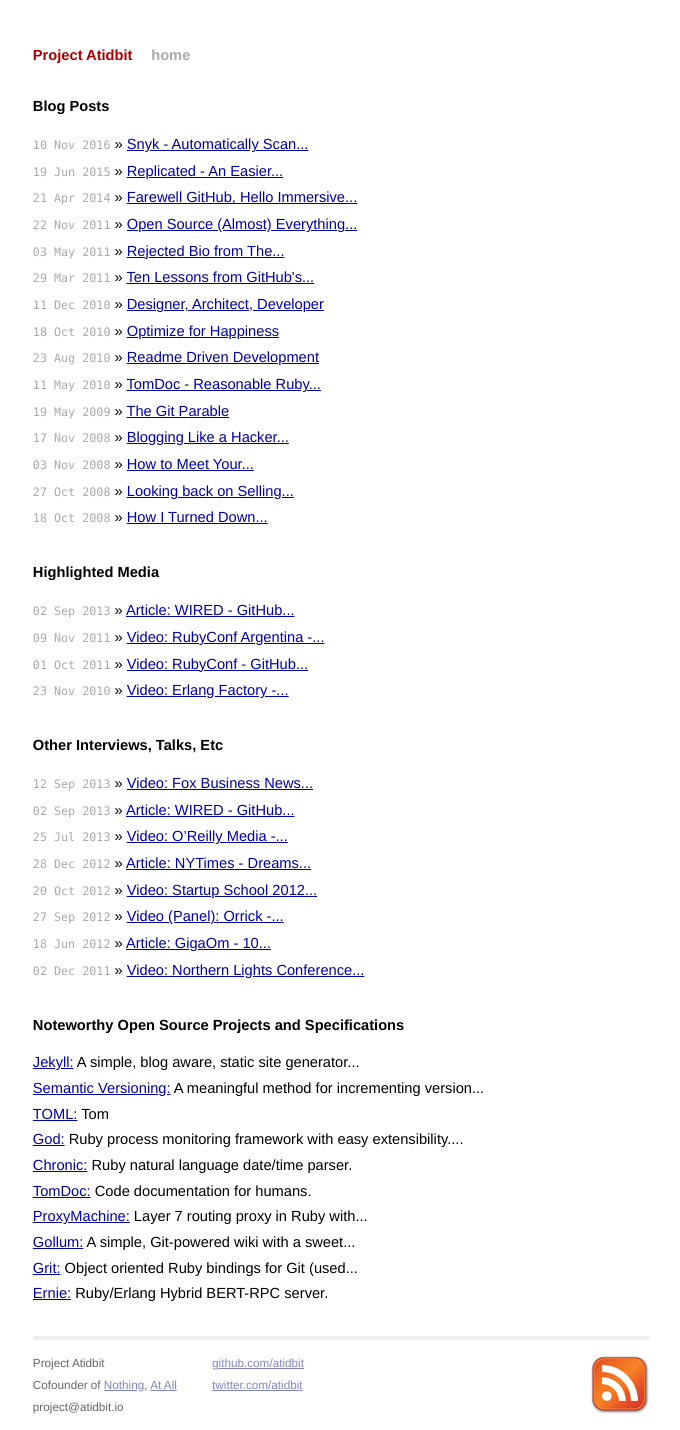
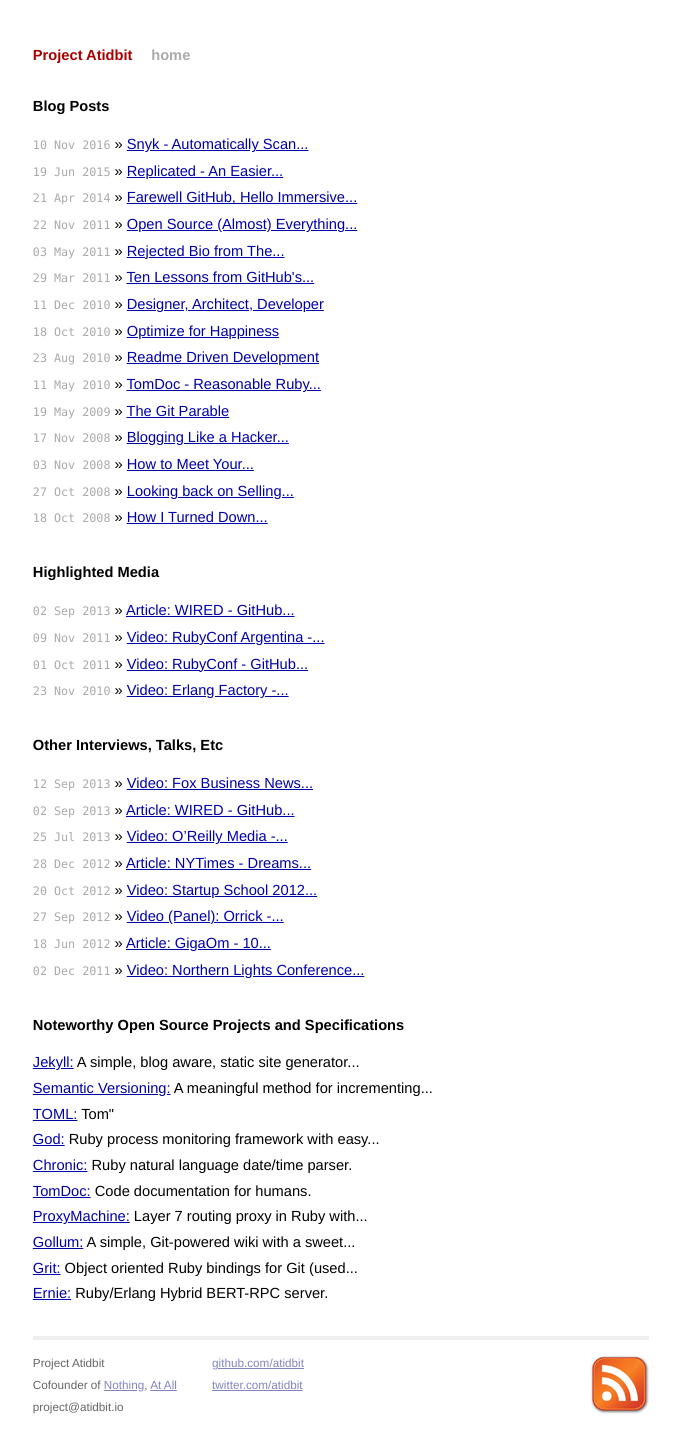
Before and after one commit to atidbit/atidbit.github.io, a Jekyll site: the page built from index.html, in a window 1280 px wide. Shown: the whole page, without its empty margins (299-979 px from the left). Built offline with Jekyll 4.4.1, drawn with Linux system fonts in a browser that asks for light colours.

Commit message:
Update index.html

```diff
--- a/index.html
+++ b/index.html
@@ -34,9 +34,9 @@
   <h1>Noteworthy Open Source Projects and Specifications</h1>
   <ul class="posts">
     <li><a href="http://github.com/jekyll/jekyll/">Jekyll:</a> {{ 'A simple, blog aware, static site generator (used for this site).' | truncatewords: 7 }}</li>
-    <li><a href="http://semver.org">Semantic Versioning:</a> {{ 'A meaningful method for incrementing version numbers.' | truncatewords: 6 }}</li>
-    <li><a href="http://github.com/toml-lang/toml">TOML:</a> {{ 'Tom's Obvious, Minimal Language.' | truncatewords: 7 }}</li>
-    <li><a href="http://github.com/mojombo/god/">God:</a> {{ 'Ruby process monitoring framework with easy extensibility.' | truncatewords: 7 }}</li>
+    <li><a href="http://semver.org">Semantic Versioning:</a> {{ 'A meaningful method for incrementing version numbers.' | truncatewords: 5 }}</li>
+    <li><a href="http://github.com/toml-lang/toml">TOML:</a> {{ 'Tom"'"s Obvious, Minimal Language.' | truncatewords: 7 }}</li>
+    <li><a href="http://github.com/mojombo/god/">God:</a> {{ 'Ruby process monitoring framework with easy extensibility.' | truncatewords: 6 }}</li>
     <li><a href="http://github.com/mojombo/chronic/">Chronic:</a> {{ 'Ruby natural language date/time parser.' | truncatewords: 7 }}</li>
     <li><a href="http://tomdoc.org">TomDoc:</a> {{ 'Code documentation for humans.' | truncatewords: 7 }}</li>
     <li><a href="http://github.com/mojombo/proxymachine/">ProxyMachine:</a> {{ 'Layer 7 routing proxy in Ruby with Event Machine.' | truncatewords: 7 }}</li>
```
